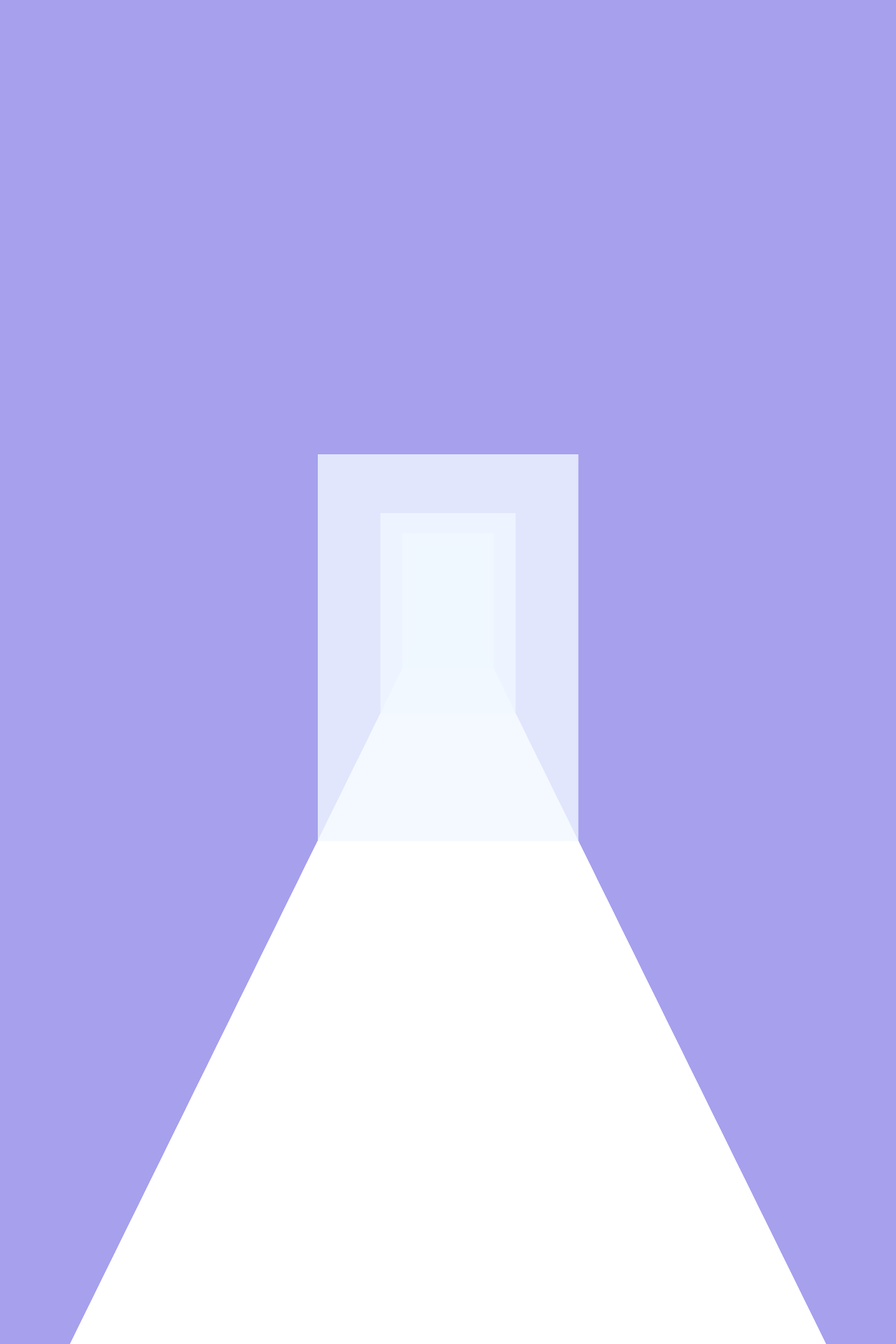
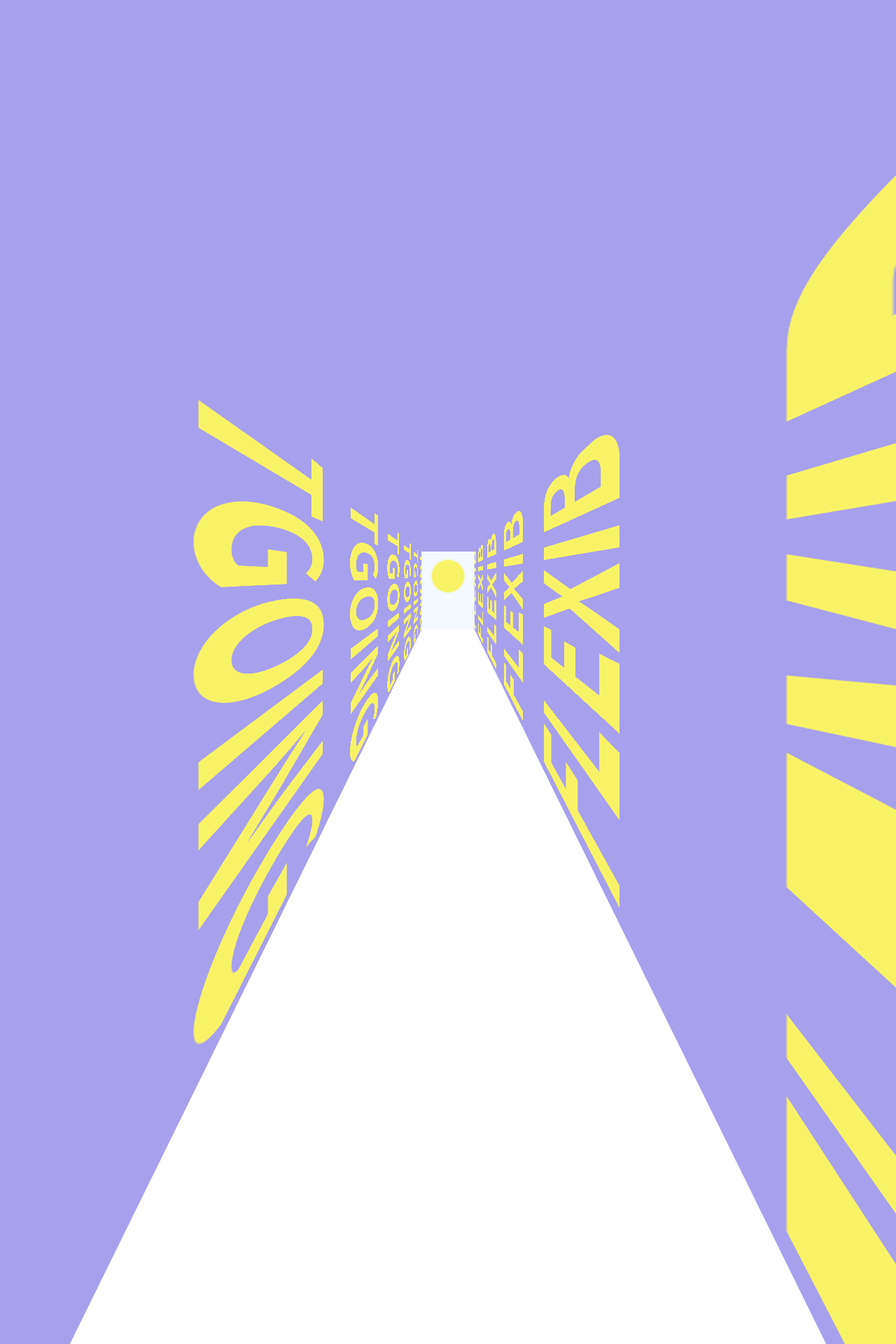
Before and after one commit to ssssojung/pb-class, a PHP site: page / in a window 1280 px wide. Shown: the part 477-2397 px from the top of the page at 70% size. Run offline with PHP 8.4, Linux system fonts and the light colour scheme.

Commit message:
intro 텍스트 애니메이션 추가

```diff
--- a/css/reset.css
+++ b/css/reset.css
@@ -35,3 +35,10 @@ table {
 	border-collapse: collapse;
 	border-spacing: 0;
 }
+li{
+	list-style: none;
+}
+a{
+	text-decoration: none;
+	color: #333;
+}
--- a/css/style.css
+++ b/css/style.css
@@ -1,6 +1,9 @@
 :root{
     --lavender : #A7A0ED;
     --neon-yellow : #F8F366;
+}
+body{
+    /* background: var(--lavender); */
 }
 header {
     position: fixed;
@@ -27,11 +30,13 @@ button{
     border: none;
     font-size: 1.2em;
     background: #555;
+    cursor: pointer;
 }
+
+/* intro */
 .intro {
     width: 100%;
-    height: 500vw;
-    padding-top: 80px;
+    height: 300vw;
     /* background-color: rgb(84, 128, 216); */
 }
 .world{
@@ -40,13 +45,13 @@ button{
     top: 0;
     width: 100vw;
     height: 100vh;
-    perspective: 1000px;
+    perspective: 200px;
 }
 .house{
     width: 100vw;
     height: 100vh;
     transform-style: preserve-3d;
-    transform: translateZ(-490vw);
+    /* transform: translateZ(-49vw); */
 }
 .wall{
     position: absolute;
@@ -56,31 +61,43 @@ button{
     height: 100vh;
     background-color: rgba(240, 248, 255, 0.8);
 }
-.wall-moving{
-    animation: moving-text-y 20s linear infinite;
+.wall-moving-y{
+    animation: moving-text-y 30s linear infinite;
+}
+.wall-moving-x{
+    animation: moving-text-x 30s linear infinite;
 }
 @keyframes moving-text-y{
     to{
         background-position: 50% -330px;
     }
 }
+@keyframes moving-text-x{
+    to{
+        background-position: -330px 50%;
+    }
+}
 .wall-left{
-    width: 1000vw;
-    transform: rotateY(90deg) translateZ(-500vw);
+    width: 500vw;
+    transform: rotateY(90deg) translateZ(-250vw);
     background: var(--lavender);
-    /* background-image: url(../img/bg__intro-left.svg) ; */
+    background-image: url(../img/bg__intro-left.svg) ;
     background-repeat: repeat-x;
     background-position: 50% 0;
+    background-size: contain;
 }
 .wall-right{
-    width: 1000vw;
-    transform: rotateY(90deg) translateZ(-400vw);
+    width: 500vw;
+    transform: rotateY(90deg) translateZ(-150vw);
     background: var(--lavender);
-    /* background-image: url(../img/bg__intro-right.svg); */
+    background-image: url(../img/bg__intro-right.svg);
+    background-repeat: repeat-x;
+    background-position: 50% 0;
+    background-size: contain;
 }
 .wall-top{
-    height: 1000vw;
-    transform: rotateX(-90deg) translateZ(-499vw);
+    height: 500vw;
+    transform: rotateX(-90deg) translateZ(-250vw);
     background: var(--lavender);
     /* background-image: url(../img/bg__intro-top.svg); */
     background-repeat: repeat-y;
@@ -88,8 +105,8 @@ button{
     background-size: contain;
 }
 .wall-bottom{
-    height: 1000vw;
-    transform: rotateX(-90deg) translateZ(-445vw);
+    height: 500vw;
+    transform: rotateX(-90deg) translateZ(-195vw);
     /* background: rgb(189, 228, 244); */
     background: var(--lavender);
     /* background-image: url(../img/bg__intro-bottom.svg); */
@@ -97,10 +114,21 @@ button{
     background-position:  50% 0;
     background-size: contain;
 }
-.wall-front-a{ transform: translateZ(300vw);}
-.wall-front-b{ transform: translateZ(50vw);}
-.wall-front-c{ transform: translateZ(-200vw);}
-.wall-front-d{ transform: translateZ(-500vw);}
+.wall-front{
+     transform: translateZ(-250vw);
+     display: flex;
+     justify-content: center;
+     align-items: center;
+     /* perspective: 200px; */
+     /* z-index: 2; */
+}
+.wall-front-con{
+    background: var(--neon-yellow);
+    width: 800px;
+    height: 800px;
+    border-radius: 50%;
+}
+
 /* .main > div {
     height: 100%;
     font-size: 4rem;
--- a/index.html
+++ b/index.html
@@ -36,18 +36,18 @@
     <section class="intro">
         <div class="world">
             <div class="house">
-                <div class="wall wall-left wall-moving">
+                <div class="wall wall-left wall-moving-x">
                 </div>
-                <div class="wall wall-right wall-moving">
+                <div class="wall wall-right wall-moving-x">
                 </div>
-                <div class="wall wall-top wall-moving">
+                <div class="wall wall-top wall-moving-y">
                 </div>
-                <div class="wall wall-bottom wall-moving">
+                <div class="wall wall-bottom wall-moving-y">
                 </div>
-                <div class="wall wall-front-a"></div>
-                <div class="wall wall-front-b"></div>
-                <div class="wall wall-front-c"></div>
-                <div class="wall wall-front-d">
+                <div class="wall wall-front">
+                    <div class="wall-front-con">
+
+                    </div>
                 </div>
             </div>
         </div>
--- a/js/script.js
+++ b/js/script.js
@@ -1,16 +1,16 @@
 //intro
 (function(){
     const houseEle = document.querySelector('.house');
-    // const introEle = document.querySelector('.intro');
+    const introEle = document.querySelector('.intro');
     let maxScrollValue;
 
     const resizeHandler = () => {
-        maxScrollValue = document.body.offsetHeight-window.innerHeight
+        maxScrollValue = introEle.offsetHeight-window.innerHeight
     };
 
 
     window.addEventListener('scroll', ()=>{
-        const zMove = scrollY/maxScrollValue *1000 -490;
+        const zMove = scrollY/maxScrollValue *1000;
         houseEle.style.transform = `translateZ(${zMove}vw)`//스크롤바 트랙의 범위
     });
 
```
Also changed, not shown: img/bg__intro-left.svg, img/bg__intro-right.svg, img/bg__intro-top.svg. Lines whose indentation alone changed are shown as unchanged.
